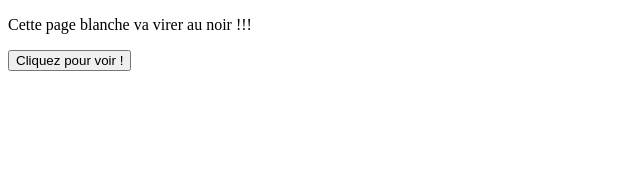
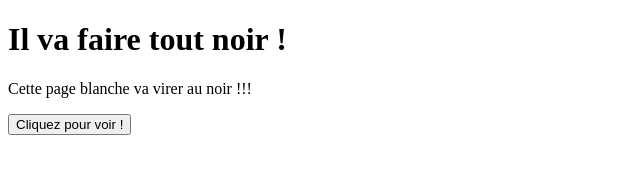
Before and after one commit to erwann22/git_part2, a plain HTML site: page index.html in a window 1280 px wide. Shown: the whole page, without its empty margins (0-640 px from the left). Drawn offline with Linux system fonts and the light colour scheme.

Commit message:
index.html: ajout d'un titre

```diff
--- a/index.html
+++ b/index.html
@@ -4,6 +4,7 @@
 	<title>Git & Github</title>
 </head>
 <body class="document">
+<h1>Il va faire tout noir !</h1>
 	<p>Cette page blanche va virer au noir !!!</p>
 	<button onclick="changeBackground()">Cliquez pour voir !</button>
 	<script type="text/javascript">
```
